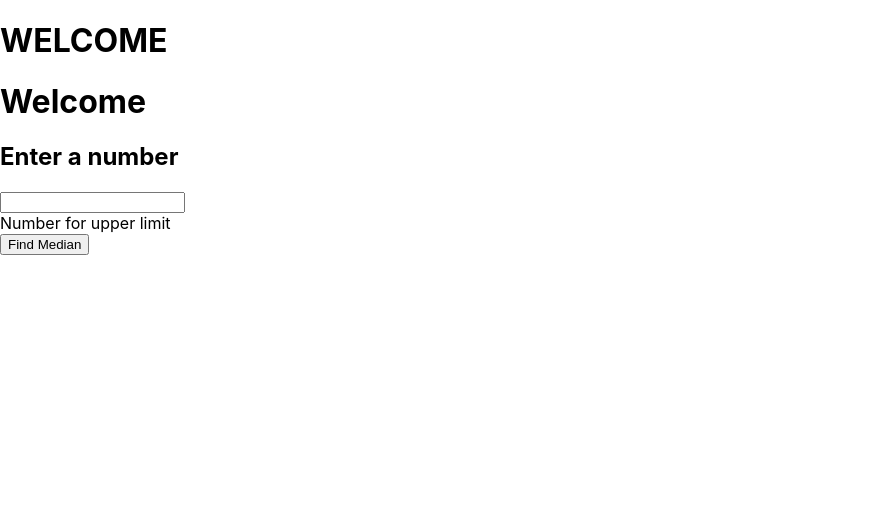
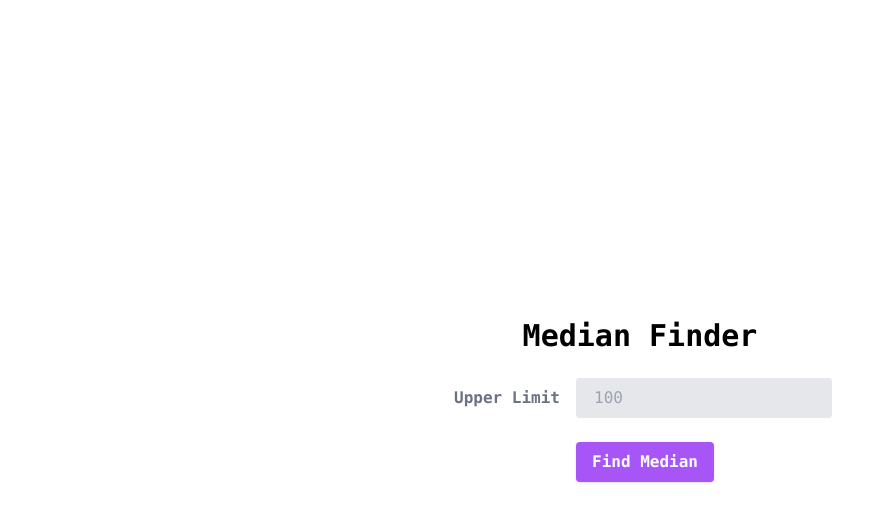
Before and after one commit to anjanapai2508/TouchBistro, a React (Create React App) app in the folder client/: page / in a window 1280 px wide. Shown: the top 522 px of the page, without its empty margins (0-895 px from the left). Built offline with nearby package versions, Linux system fonts and the light colour scheme.

Commit message:
Client-side validation and cleanup

```diff
--- a/client/package.json
+++ b/client/package.json
@@ -51,6 +51,7 @@
     "jest": "^29.7.0",
     "jest-environment-jsdom": "^29.3.1",
     "react-test-renderer": "^18.2.0",
+    "tailwindcss": "^3.3.3",
     "ts-jest": "^29.1.1",
     "typescript": "^4.9.5"
   }
--- a/client/src/App.tsx
+++ b/client/src/App.tsx
@@ -1,10 +1,9 @@
-import React from 'react';
-import InputForm from './InputForm';
+import React from "react";
+import InputForm from "./InputForm";
 
 const App: React.FC = () => {
   return (
     <div>
-      <h1> WELCOME </h1>
       <InputForm />
     </div>
   );
--- a/client/src/InputForm.tsx
+++ b/client/src/InputForm.tsx
@@ -1,45 +1,93 @@
-import React from 'react';
-import FormInput from './components/form-input/form-input';
-import { FormEvent, useState } from 'react';
-import { getPrimeNumber } from './utils/data-utils';
+import React from "react";
+import { FormEvent, useState } from "react";
+import { getPrimeNumber } from "./utils/data-utils";
+import { RESULT_LINE_1, RESULT_LINE_2 } from "./utils/constants";
 
 const InputForm: React.FC = () => {
-  const [upperLimit, setUpperLimit] = React.useState('');
+  const [upperLimit, setUpperLimit] = React.useState("");
+  const [error, setError] = useState("");
+  const [result, setResult] = useState<string | null>(null);
 
   const handleSubmit = async (event: FormEvent<HTMLFormElement>) => {
-         event.preventDefault()
+    event.preventDefault();
+    // Make sure that the upper limit is greater than 2
+    if (!upperLimit || parseInt(upperLimit, 10) < 3) {
+      setError("Upper Limit must be greater than or equal to 2.");
+      return; // Exit the function without making the API request
+    }
     try {
-          const response = await getPrimeNumber('http://localhost:8000/find-prime-numbers', parseInt(upperLimit, 10))
-          console.log('Response Data:', response);
-        }
-        catch (error){
-          alert('User Sign in Failed')
+      const response = await getPrimeNumber(
+        "http://localhost:8000/find-prime-numbers",
+        parseInt(upperLimit, 10)
+      );
+      setResult(
+        `${RESULT_LINE_1} ${upperLimit} is <b>${response.data}</b>!</br> ${RESULT_LINE_2}`
+      ); // Set the result
+      console.log("Response Data:", response);
+    } catch (error) {
+      alert("User Sign in Failed");
     }
   };
 
-  const handleUpperLimitChange = (event: React.ChangeEvent<HTMLInputElement>) => {
-        setUpperLimit(event.target.value);
-      };
-
   return (
-    <div className='App-header'>
-       <h1>
-           Welcome
-          </h1>
-          <div className='card'>
-           <h2>Enter a number</h2>
-           <form onSubmit={handleSubmit}>
-            <FormInput
-            label='Number for upper limit'
-            type='number'
-            name='upperLimit'
+    <div className="flex flex-col justify-center items-center min-h-screen font-mono">
+      <div
+        id="error-alert"
+        className="hidden bg-red-200 border-red-500 text-red-700 border rounded-lg p-4 absolute top-0 left-0 transform -translate-x-1/2 -translate-y-1/2"
+      >
+        <p>The Upper Limit field is required.</p>
+      </div>
+      <h1 className="text-3xl font-bold mb-6">Median Finder</h1>
+      <form
+        className="w-full max-w-sm"
+        onSubmit={handleSubmit}
+        id="median-form"
+      >
+        <div className="md:flex md:items-center mb-6">
+          <div className="md:w-1/3">
+            <label
+              className="block text-gray-500 font-bold md:text-right mb-1 md:mb-0 pr-4"
+              htmlFor="inline-upper-limit"
+            >
+              Upper Limit
+            </label>
+          </div>
+          <div className="md:w-2/3">
+            <input
+              className="bg-gray-200 appearance-none border-2 border-gray-200 rounded w-full py-2 px-4 text-gray-700 leading-tight focus:outline-none focus:bg-white focus:border-purple-500"
+              id="inline-upper-limit"
+              type="number"
               value={upperLimit}
-            onChange={handleUpperLimitChange}/>
-            <div className='button-group'>
-              <button type='submit'>Find Median</button>
+              onChange={(e) => {
+                setUpperLimit(e.target.value);
+                setError(""); // Clear any previous error
+              }}
+              placeholder="100"
+              required
+            />
           </div>
+        </div>
+        {/* Error message */}
+        {error && <div className="text-red-500 text-sm mb-4">{error}</div>}
+        <div className="md:flex md:items-center">
+          <div className="md:w-1/3"></div>
+          <div className="md:w-2/3">
+            <button
+              className="shadow bg-purple-500 hover:bg-purple-400 focus:shadow-outline focus:outline-none text-white font-bold py-2 px-4 rounded"
+              type="submit"
+            >
+              Find Median
+            </button>
+          </div>
+        </div>
+        {/* Result display */}
+        {result && (
+          <div
+            className="text-green-500 text-lg"
+            dangerouslySetInnerHTML={{ __html: result }} // Render HTML content
+          ></div>
+        )}
       </form>
-         </div>
     </div>
   );
 };
--- a/client/src/index.css
+++ b/client/src/index.css
@@ -1,3 +1,7 @@
+@import 'tailwindcss/base';
+@import 'tailwindcss/components';
+@import 'tailwindcss/utilities';
+
 body {
   margin: 0;
   font-family: -apple-system, BlinkMacSystemFont, 'Segoe UI', 'Roboto', 'Oxygen',
--- /dev/null
+++ b/client/src/utils/constants.ts
@@ -0,0 +1,2 @@
+export const RESULT_LINE_1 = "The median of all prime numbers less than ";
+export const RESULT_LINE_2 = "This was calculated using the <a href='https://google.com'><u>Sieve of Eratosthenes</u></a> Algorithm!";
--- a/client/src/utils/data-utils.ts
+++ b/client/src/utils/data-utils.ts
@@ -5,7 +5,6 @@ export async function getPrimeNumber(url: String, upperLimit: number) {
         throw new Error(`Failed to fetch data: ${response.statusText}`);
       }
       const data = await response.json();
-      console.log(data);
          return data;
     } catch (error) {
       console.error(`Error: ${error}`);
--- /dev/null
+++ b/client/tailwind.config.js
@@ -0,0 +1,8 @@
+/** @type {import('tailwindcss').Config} */
+module.exports = {
+  content: ["./src/**/*.{js,jsx,ts,tsx,html,css}"],
+  theme: {
+    extend: {},
+  },
+  plugins: [],
+}
```
Also changed, not shown: client/src/logo.svg (deleted), 1 other file (tests, documents, lock files or other folders). Lines whose indentation alone changed are shown as unchanged.
